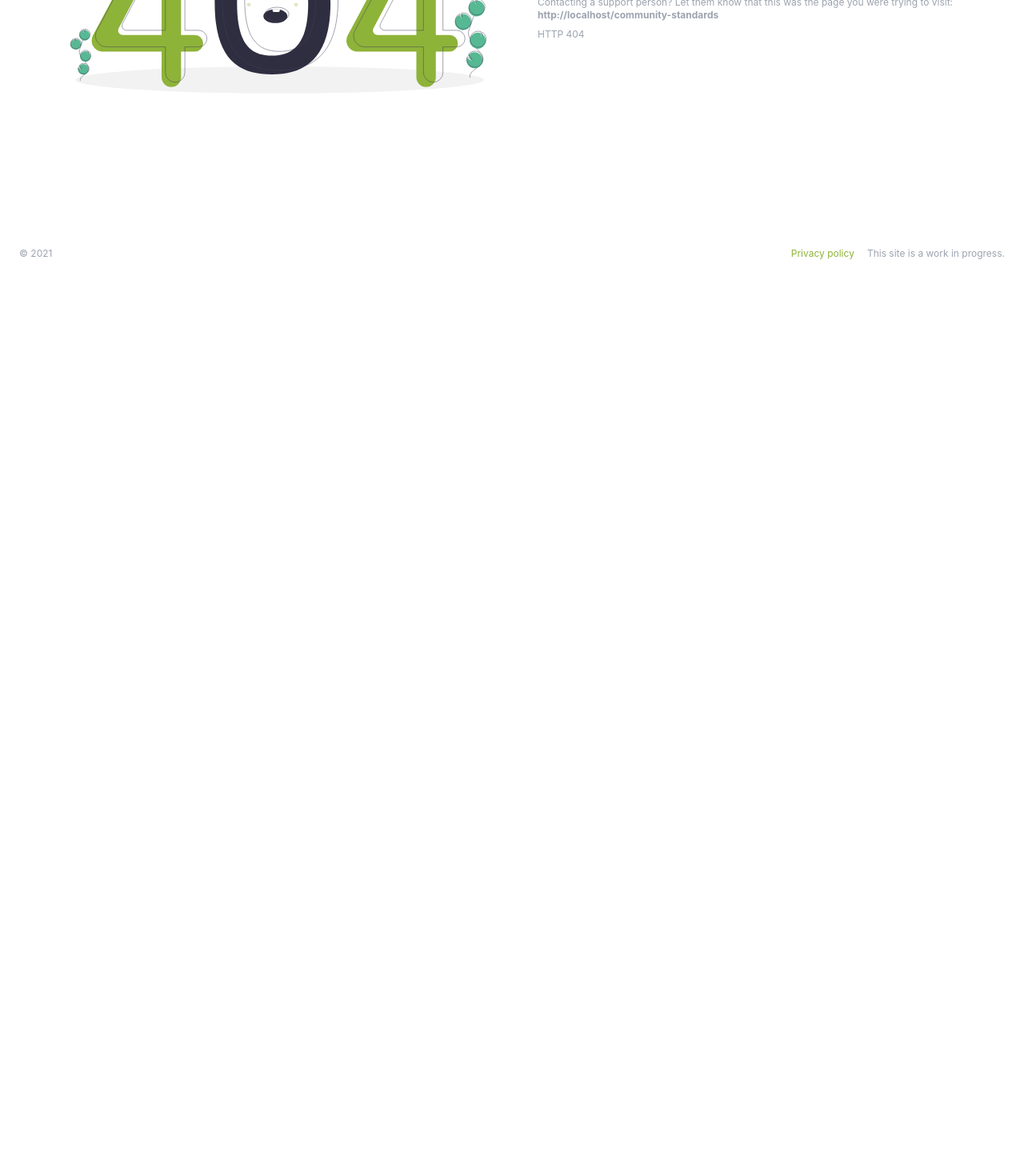
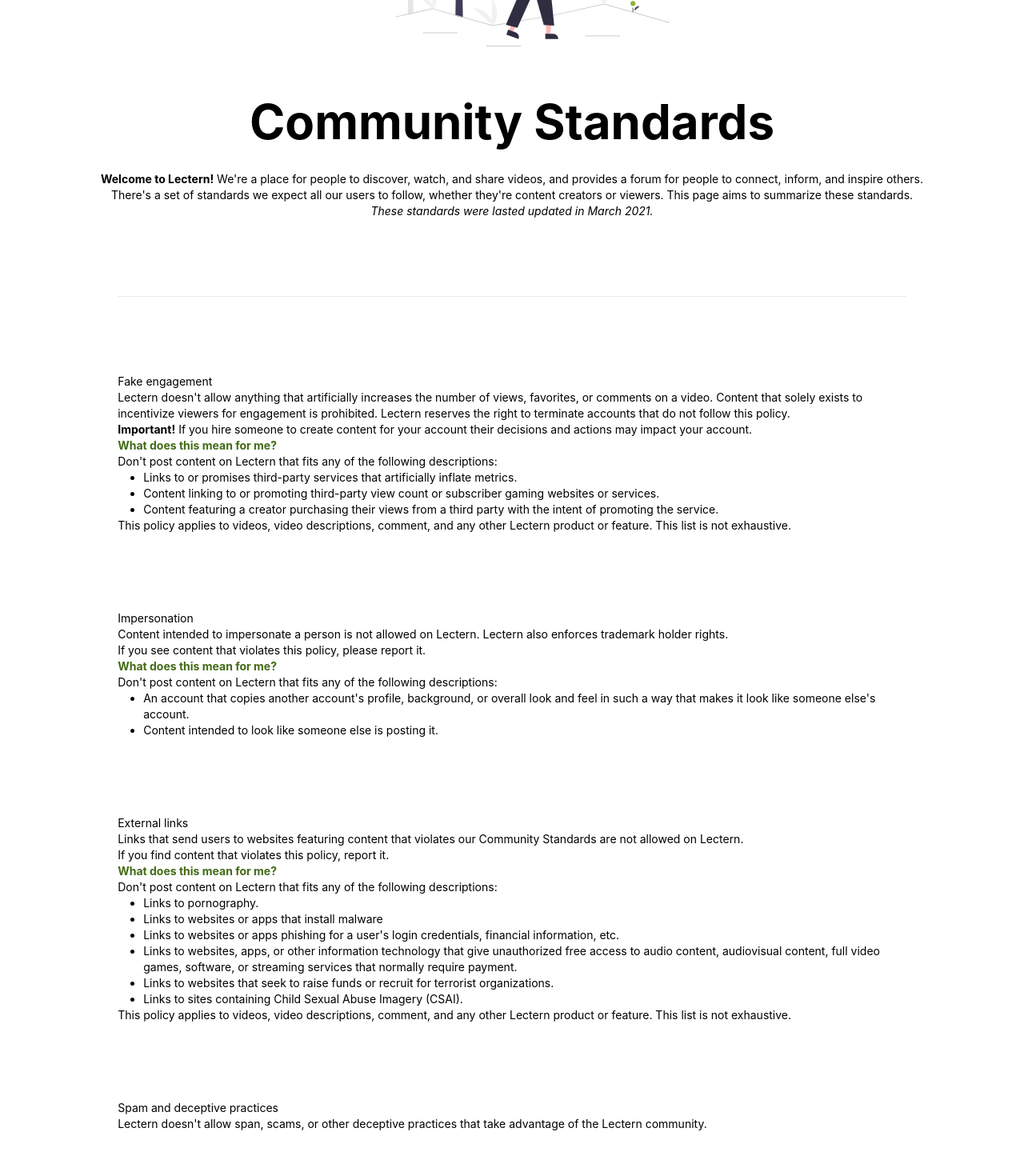
Before and after one commit to itsmichaelwest/lectern, a React (Create React App) app: page /community-standards in a window 1280 px wide. Shown: the part 480-1950 px from the top of the page at 80% size. Before the commit the page ends 853 px from the top, so only its background shows below. Built offline with nearby package versions, Linux system fonts and the light colour scheme; no server answers; a web font is replaced by a local one; what @tailwindcss/typography would draw is missing.

Commit message:
Start work on community standards page

```diff
--- a/src/App.js
+++ b/src/App.js
@@ -11,6 +11,7 @@ import Video from './pages/Video'
 import Channel from './pages/Channel'
 import Upload from './pages/Upload'
 import PrivacyPolicy from './pages/PrivacyPolicy'
+import CommunityStandards from './pages/CommunityStandards'
 
 export default class App extends Component {
   render () {
@@ -26,6 +27,7 @@ export default class App extends Component {
             <Route path="/channel/:channelId" component={Channel} />
             <Route path="/upload" component={Upload} />
             <Route path="/privacy" component={PrivacyPolicy} />
+            <Route path="/community-standards" component={CommunityStandards} />
             <Route component={NotFound} />
           </Switch>
         </div>
--- /dev/null
+++ b/src/pages/CommunityStandards.js
@@ -0,0 +1,144 @@
+import React from 'react'
+import { Helmet } from 'react-helmet'
+import Hiking from '../vectors/undraw-hiking.svg'
+
+export default function CommunityStandards() {
+    return (
+        <>
+        <Helmet>
+            <title>Community Standards | Lectern</title>
+        </Helmet>
+        <div>
+            <img src={Hiking} className="h-96 mx-auto" alt='An illustration of someone hiking' />
+            <div className="text-center">
+                <h1 className="text-6xl font-bold mt-16 mb-8">
+                    Community Standards
+                </h1>
+                <div className="prose mx-auto">
+                    <p>
+                        <span className="font-bold">Welcome to Lectern!</span> We're a place for people to discover, watch, and share videos, and
+                        provides a forum for people to connect, inform, and inspire others.
+                    </p>
+                    <p>
+                        There's a set of standards we expect all our users to follow, whether they're content
+                        creators or viewers. This page aims to summarize these standards.
+                    </p>
+                    <p className="italic">
+                        These standards were lasted updated in March 2021.
+                    </p>
+                </div>
+            </div>
+        </div>
+        <hr className="my-24 mx-auto w-full md:w-4/5" />
+        <div className="prose-sm mx-auto w-full md:w-4/5">
+            <div>
+                <h2>
+                    Fake engagement
+                </h2>
+                <p>
+                    Lectern doesn't allow anything that artificially increases the number of views, favorites, or comments
+                    on a video. Content that solely exists to incentivize viewers for engagement is prohibited. Lectern
+                    reserves the right to terminate accounts that do not follow this policy.
+                </p>
+                <p>
+                    <span className="font-bold">Important!</span> If you hire someone to create content for your account
+                    their decisions and actions may impact your account.
+                </p>
+                <h4 className="font-bold text-primary-900">
+                    What does this mean for me?
+                </h4>
+                <p>
+                    Don't post content on Lectern that fits any of the following descriptions:
+                </p>
+                <ul className="list-disc ml-8">
+                    <li>
+                        Links to or promises third-party services that artificially inflate metrics.
+                    </li>
+                    <li>
+                        Content linking to or promoting third-party view count or subscriber gaming websites or services.
+                    </li>
+                    <li>
+                        Content featuring a creator purchasing their views from a third party with the intent of promoting the service.
+                    </li>
+                </ul>
+                <p>
+                    This policy applies to videos, video descriptions, comment, and any other Lectern product or feature. This list is not exhaustive.
+                </p>
+            </div>
+            <div className="mt-24">
+                <h2>
+                    Impersonation
+                </h2>
+                <p>
+                    Content intended to impersonate a person is not allowed on Lectern. Lectern also enforces trademark holder rights.
+                </p>
+                <p>
+                    If you see content that violates this policy, please report it.
+                </p>
+                <h4 className="font-bold text-primary-900">
+                    What does this mean for me?
+                </h4>
+                <p>
+                    Don't post content on Lectern that fits any of the following descriptions:
+                </p>
+                <ul className="list-disc ml-8">
+                    <li>
+                        An account that copies another account's profile, background, or overall look and feel in such a way that makes it look like someone else's account.
+                    </li>
+                    <li>
+                        Content intended to look like someone else is posting it.
+                    </li>
+                </ul>
+            </div>
+            <div className="mt-24">
+                <h2>
+                    External links
+                </h2>
+                <p>
+                    Links that send users to websites featuring content that violates our Community Standards are not allowed on Lectern.
+                </p>
+                <p>
+                    If you find content that violates this policy, report it.
+                </p>
+                <h4 className="font-bold text-primary-900">
+                    What does this mean for me?
+                </h4>
+                <p>
+                    Don't post content on Lectern that fits any of the following descriptions:
+                </p>
+                <ul className="list-disc ml-8">
+                    <li>
+                        Links to pornography.
+                    </li>
+                    <li>
+                        Links to websites or apps that install malware
+                    </li>
+                    <li>
+                        Links to websites or apps phishing for a user's login credentials, financial information, etc.
+                    </li>
+                    <li>
+                        Links to websites, apps, or other information technology that give unauthorized free access to audio content, audiovisual content, full video games, software, or streaming services that normally require payment.
+                    </li>
+                    <li>
+                        Links to websites that seek to raise funds or recruit for terrorist organizations.
+                    </li>
+                    <li>
+                        Links to sites containing Child Sexual Abuse Imagery (CSAI).
+                    </li>
+                </ul>
+                <p>
+                    This policy applies to videos, video descriptions, comment, and any other Lectern product or feature. This list is not exhaustive.
+                </p>
+            </div>
+            <div className="mt-24">
+                <h2>
+                    Spam and deceptive practices
+                </h2>
+                <p>
+                    Lectern doesn't allow span, scams, or other deceptive practices that take advantage of the Lectern community.
+                </p>
+            </div>
+        </div>
+        </>
+    )
+}
```
Also changed, not shown: src/vectors/undraw-hiking.svg (added).
